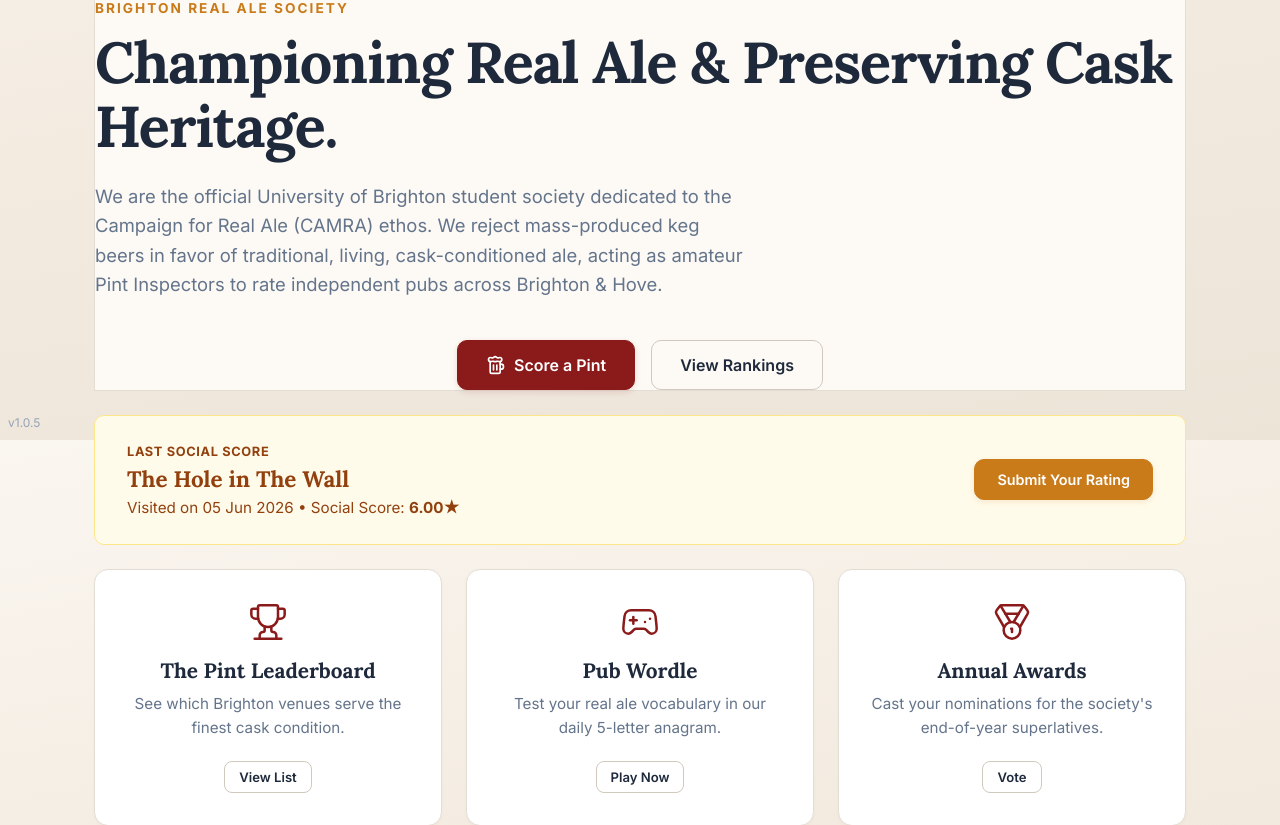
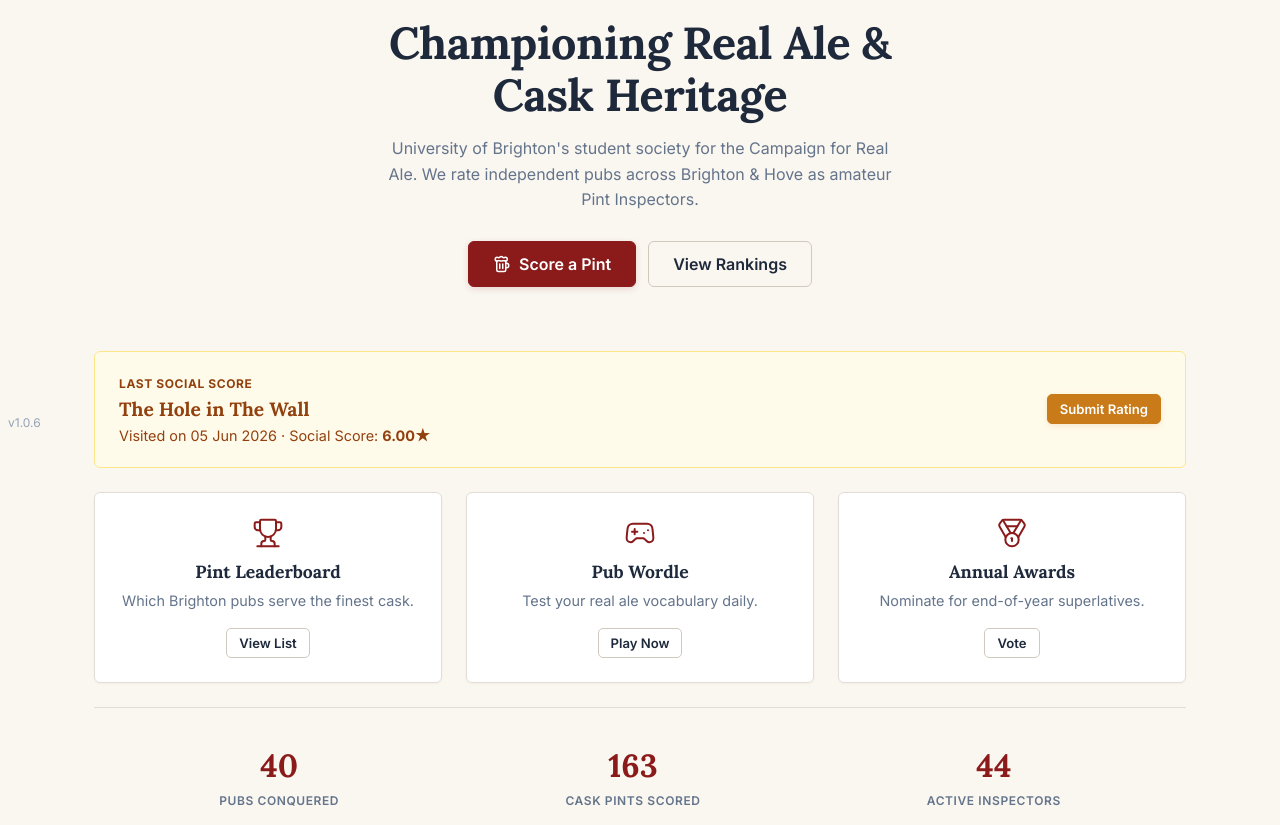
Before and after one commit to brightonale/bras-website, a Next.js app: page / in a window 1280 px wide. Shown: the part 360-1185 px from the top of the page. Built offline with nearby package versions, Linux system fonts and the light colour scheme.

Commit message:
De-AI design: flatten borders, tighten spacing, auto-fix stale localStorage, v1.0.6

```diff
--- a/src/app/globals.css
+++ b/src/app/globals.css
@@ -6,7 +6,7 @@
 :root {
   /* Core palette */
   --bg-color: #FAF6F0;
-  --bg-gradient: linear-gradient(170deg, #FAF6F0 0%, #F3EBE0 50%, #EDE4D8 100%);
+  --bg-gradient: none;
   --text-color: #1E293B;
   --text-muted: #64748B;
   --text-light: #94A3B8;
@@ -40,8 +40,8 @@
   --page-max: 1140px;
   --page-px: 24px;
   --section-gap: 40px;
-  --card-padding: 32px;
-  --card-radius: 14px;
+  --card-padding: 24px;
+  --card-radius: 6px;
 
   /* Feedback colors */
   --success-bg: #ECFDF5;
@@ -71,8 +71,6 @@
 
 body {
   background-color: var(--bg-color);
-  background-image: var(--bg-gradient);
-  background-attachment: fixed;
   color: var(--text-color);
   font-family: var(--font-body);
   line-height: 1.6;
@@ -140,12 +138,11 @@
   border-radius: var(--card-radius);
   padding: var(--card-padding);
   box-shadow: var(--shadow-sm);
-  transition: box-shadow 0.25s ease, transform 0.25s ease;
+  transition: box-shadow 0.2s ease;
 }
 
 .section-card--hoverable:hover {
-  box-shadow: var(--shadow-hover);
-  transform: translateY(-2px);
+  box-shadow: var(--shadow-md);
 }
 
 .section-card__title {
@@ -246,8 +243,8 @@
   font-family: var(--font-body);
   font-weight: 600;
   font-size: 0.9rem;
-  padding: 11px 22px;
-  border-radius: 10px;
+  padding: 10px 20px;
+  border-radius: 6px;
   border: 1px solid transparent;
   cursor: pointer;
   transition: all 0.2s ease;
@@ -267,8 +264,7 @@
 
 .btn--primary:hover {
   background: var(--primary-hover);
-  box-shadow: 0 4px 10px rgba(139, 26, 26, 0.22);
-  transform: translateY(-1px);
+  box-shadow: 0 3px 8px rgba(139, 26, 26, 0.18);
 }
 
 .btn--accent {
@@ -280,8 +276,7 @@
 
 .btn--accent:hover {
   background: var(--accent-hover);
-  box-shadow: 0 4px 10px rgba(201, 123, 26, 0.22);
-  transform: translateY(-1px);
+  box-shadow: 0 3px 8px rgba(201, 123, 26, 0.18);
 }
 
 .btn--outline {
@@ -296,13 +291,13 @@
 }
 
 .btn--sm {
-  padding: 7px 14px;
+  padding: 6px 12px;
   font-size: 0.82rem;
-  border-radius: 8px;
+  border-radius: 5px;
 }
 
 .btn--lg {
-  padding: 14px 28px;
+  padding: 12px 24px;
   font-size: 1rem;
 }
 
@@ -581,8 +576,8 @@
 select,
 textarea {
   width: 100%;
-  padding: 11px 14px;
-  border-radius: 10px;
+  padding: 10px 12px;
+  border-radius: 6px;
   border: 1px solid var(--border);
   background: var(--surface);
   color: var(--text-color);
@@ -615,8 +610,8 @@
 /* ==================== ALERTS / NOTICES ==================== */
 
 .notice {
-  padding: 16px 20px;
-  border-radius: 10px;
+  padding: 14px 18px;
+  border-radius: 6px;
   font-size: 0.9rem;
   line-height: 1.5;
   border: 1px solid;
--- a/src/app/layout.tsx
+++ b/src/app/layout.tsx
@@ -58,7 +58,7 @@
           </div>
         </footer>
         <div style={{ position: 'fixed', bottom: '8px', left: '8px', fontSize: '0.75rem', color: 'var(--text-light)', zIndex: 9999, pointerEvents: 'none' }}>
-          v1.0.5
+          v1.0.6
         </div>
       </body>
     </html>
--- a/src/app/page.tsx
+++ b/src/app/page.tsx
@@ -17,133 +17,141 @@
   return (
     <div className="page-container animate-fade-in" style={{ gap: '24px' }}>
 
-      {/* Hero Section */}
-      <div className="hero-section" style={{ backgroundColor: 'var(--surface-warm)', color: 'var(--text-color)', boxShadow: 'none', border: '1px solid var(--border)' }}>
-        <div className="hero-content">
+      {/* Hero */}
+      <div style={{
+        textAlign: 'center',
+        padding: '48px 20px 40px',
+      }}>
         <img
           src="/assets/bras-logo.png"
           alt="BRAS Logo"
-            style={{ width: '220px', height: '220px', objectFit: 'contain', marginBottom: '24px', borderRadius: '50%' }}
+          style={{ width: '160px', height: '160px', objectFit: 'contain', marginBottom: '24px' }}
         />
-          <span style={{
+        <div style={{
           color: 'var(--accent)',
           fontWeight: 700,
           textTransform: 'uppercase',
-            letterSpacing: '0.15em',
-            fontSize: '0.85rem',
-            display: 'block',
+          letterSpacing: '0.12em',
+          fontSize: '0.8rem',
           marginBottom: '12px'
         }}>
           Brighton Real Ale Society
-          </span>
+        </div>
         <h1 style={{
-            fontSize: 'clamp(2.4rem, 5vw, 3.6rem)',
-            lineHeight: 1.1,
-            letterSpacing: '-0.02em',
-            marginBottom: '24px',
-            fontFamily: 'var(--font-heading)'
+          fontSize: 'clamp(1.8rem, 4vw, 2.8rem)',
+          lineHeight: 1.15,
+          letterSpacing: '-0.01em',
+          marginBottom: '16px',
+          fontFamily: 'var(--font-heading)',
+          maxWidth: '600px',
+          margin: '0 auto 16px',
         }}>
-            Championing Real Ale &amp; Preserving Cask Heritage.
+          Championing Real Ale &amp; Cask Heritage
         </h1>
-          <p style={{ fontSize: '1.15rem', color: 'var(--text-muted)', lineHeight: 1.6, marginBottom: '40px', maxWidth: '650px' }}>
-            We are the official University of Brighton student society dedicated to the Campaign for Real Ale (CAMRA) ethos. We reject mass-produced keg beers in favor of traditional, living, cask-conditioned ale, acting as amateur Pint Inspectors to rate independent pubs across Brighton & Hove.
+        <p style={{
+          fontSize: '1rem',
+          color: 'var(--text-muted)',
+          lineHeight: 1.6,
+          marginBottom: '28px',
+          maxWidth: '520px',
+          margin: '0 auto 28px',
+        }}>
+          University of Brighton's student society for the Campaign for Real Ale. We rate independent pubs across Brighton &amp; Hove as amateur Pint Inspectors.
         </p>
 
-          <div style={{ display: 'flex', gap: '16px', flexWrap: 'wrap', justifyContent: 'center' }}>
+        <div style={{ display: 'flex', gap: '12px', flexWrap: 'wrap', justifyContent: 'center' }}>
           <Link href="/rate">
             <button className="btn btn--primary btn--lg">
-                <Beer size={20} /> Score a Pint
+              <Beer size={18} /> Score a Pint
             </button>
           </Link>
           <Link href="/leaderboard">
-              <button className="btn btn--outline btn--lg" style={{ color: 'var(--text-color)', borderColor: 'var(--border-strong)' }}>
+            <button className="btn btn--outline btn--lg">
               View Rankings
             </button>
           </Link>
         </div>
       </div>
-      </div>
 
-      {/* active crawl callout */}
+      {/* Active crawl callout */}
       {latestTimelineEvent && (
         <div className="notice notice--warning" style={{
           display: 'flex',
           justifyContent: 'space-between',
           alignItems: 'center',
           flexWrap: 'wrap',
-          gap: '20px',
-          padding: '24px 32px'
+          gap: '16px',
+          padding: '20px 24px'
         }}>
           <div>
-            <span style={{ fontWeight: 'bold', textTransform: 'uppercase', fontSize: '0.8rem', letterSpacing: '0.05em' }}>
+            <span style={{ fontWeight: 'bold', textTransform: 'uppercase', fontSize: '0.75rem', letterSpacing: '0.05em' }}>
               Last Social Score
             </span>
-            <h3 style={{ margin: '4px 0 0 0', fontFamily: 'var(--font-heading)', fontSize: '1.4rem', color: 'var(--warning-text)' }}>
+            <h3 style={{ margin: '4px 0 0 0', fontFamily: 'var(--font-heading)', fontSize: '1.2rem', color: 'var(--warning-text)' }}>
               {latestTimelineEvent.pub}
             </h3>
-            <p style={{ fontSize: '0.95rem', margin: '4px 0 0 0' }}>
-              Visited on {latestTimelineEvent.date} • Social Score: <strong>{latestTimelineEvent.avgScore.toFixed(2)}★</strong>
+            <p style={{ fontSize: '0.9rem', margin: '4px 0 0 0' }}>
+              Visited on {latestTimelineEvent.date} · Social Score: <strong>{latestTimelineEvent.avgScore.toFixed(2)}★</strong>
             </p>
           </div>
           <Link href="/rate">
-            <button className="btn btn--accent">
-              Submit Your Rating
+            <button className="btn btn--accent btn--sm">
+              Submit Rating
             </button>
           </Link>
         </div>
       )}
 
-      {/* Quick Links Row */}
+      {/* Quick Links */}
       <div className="grid-auto">
-        <div className="section-card section-card--hoverable" style={{ textAlign: 'center', padding: '32px' }}>
-          <div style={{ display: 'flex', justifyContent: 'center', marginBottom: '16px', color: 'var(--primary)' }}><Trophy size={40} strokeWidth={1.5} /></div>
-          <h3 className="section-card__title" style={{ borderBottom: 'none', paddingBottom: '0', marginBottom: '8px' }}>The Pint Leaderboard</h3>
-          <p style={{ color: 'var(--text-muted)', fontSize: '0.95rem', marginBottom: '20px' }}>
-            See which Brighton venues serve the finest cask condition.
+        <div className="section-card section-card--hoverable" style={{ textAlign: 'center', padding: '24px' }}>
+          <div style={{ display: 'flex', justifyContent: 'center', marginBottom: '12px', color: 'var(--primary)' }}><Trophy size={32} strokeWidth={1.5} /></div>
+          <h3 style={{ fontSize: '1.1rem', fontFamily: 'var(--font-heading)', marginBottom: '6px' }}>Pint Leaderboard</h3>
+          <p style={{ color: 'var(--text-muted)', fontSize: '0.9rem', marginBottom: '16px' }}>
+            Which Brighton pubs serve the finest cask.
           </p>
           <Link href="/leaderboard"><button className="btn btn--outline btn--sm">View List</button></Link>
         </div>
 
-        <div className="section-card section-card--hoverable" style={{ textAlign: 'center', padding: '32px' }}>
-          <div style={{ display: 'flex', justifyContent: 'center', marginBottom: '16px', color: 'var(--primary)' }}><Gamepad2 size={40} strokeWidth={1.5} /></div>
-          <h3 className="section-card__title" style={{ borderBottom: 'none', paddingBottom: '0', marginBottom: '8px' }}>Pub Wordle</h3>
-          <p style={{ color: 'var(--text-muted)', fontSize: '0.95rem', marginBottom: '20px' }}>
-            Test your real ale vocabulary in our daily 5-letter anagram.
+        <div className="section-card section-card--hoverable" style={{ textAlign: 'center', padding: '24px' }}>
+          <div style={{ display: 'flex', justifyContent: 'center', marginBottom: '12px', color: 'var(--primary)' }}><Gamepad2 size={32} strokeWidth={1.5} /></div>
+          <h3 style={{ fontSize: '1.1rem', fontFamily: 'var(--font-heading)', marginBottom: '6px' }}>Pub Wordle</h3>
+          <p style={{ color: 'var(--text-muted)', fontSize: '0.9rem', marginBottom: '16px' }}>
+            Test your real ale vocabulary daily.
           </p>
           <Link href="/wordle"><button className="btn btn--outline btn--sm">Play Now</button></Link>
         </div>
 
-        <div className="section-card section-card--hoverable" style={{ textAlign: 'center', padding: '32px' }}>
-          <div style={{ display: 'flex', justifyContent: 'center', marginBottom: '16px', color: 'var(--primary)' }}><Medal size={40} strokeWidth={1.5} /></div>
-          <h3 className="section-card__title" style={{ borderBottom: 'none', paddingBottom: '0', marginBottom: '8px' }}>Annual Awards</h3>
-          <p style={{ color: 'var(--text-muted)', fontSize: '0.95rem', marginBottom: '20px' }}>
-            Cast your nominations for the society's end-of-year superlatives.
+        <div className="section-card section-card--hoverable" style={{ textAlign: 'center', padding: '24px' }}>
+          <div style={{ display: 'flex', justifyContent: 'center', marginBottom: '12px', color: 'var(--primary)' }}><Medal size={32} strokeWidth={1.5} /></div>
+          <h3 style={{ fontSize: '1.1rem', fontFamily: 'var(--font-heading)', marginBottom: '6px' }}>Annual Awards</h3>
+          <p style={{ color: 'var(--text-muted)', fontSize: '0.9rem', marginBottom: '16px' }}>
+            Nominate for end-of-year superlatives.
           </p>
           <Link href="/awards"><button className="btn btn--outline btn--sm">Vote</button></Link>
         </div>
       </div>
 
-      {/* Society Quick Stats */}
+      {/* Stats */}
       <div style={{
         display: 'flex',
         justifyContent: 'space-around',
         flexWrap: 'wrap',
-        gap: '20px',
-        padding: '40px 20px',
+        gap: '16px',
+        padding: '32px 20px',
         borderTop: '1px solid var(--border)',
-        marginTop: '20px'
       }}>
         <div style={{ textAlign: 'center' }}>
-          <div style={{ fontFamily: 'var(--font-heading)', fontSize: '2.5rem', fontWeight: 700, color: 'var(--primary)' }}>{totalPubs}</div>
-          <div style={{ fontSize: '0.8rem', color: 'var(--text-muted)', textTransform: 'uppercase', letterSpacing: '0.05em', fontWeight: 600 }}>Pubs Conquered</div>
+          <div style={{ fontFamily: 'var(--font-heading)', fontSize: '2rem', fontWeight: 700, color: 'var(--primary)' }}>{totalPubs}</div>
+          <div style={{ fontSize: '0.75rem', color: 'var(--text-muted)', textTransform: 'uppercase', letterSpacing: '0.05em', fontWeight: 600 }}>Pubs Conquered</div>
         </div>
         <div style={{ textAlign: 'center' }}>
-          <div style={{ fontFamily: 'var(--font-heading)', fontSize: '2.5rem', fontWeight: 700, color: 'var(--primary)' }}>{totalPintsInspected}</div>
-          <div style={{ fontSize: '0.8rem', color: 'var(--text-muted)', textTransform: 'uppercase', letterSpacing: '0.05em', fontWeight: 600 }}>Cask Pints Scored</div>
+          <div style={{ fontFamily: 'var(--font-heading)', fontSize: '2rem', fontWeight: 700, color: 'var(--primary)' }}>{totalPintsInspected}</div>
+          <div style={{ fontSize: '0.75rem', color: 'var(--text-muted)', textTransform: 'uppercase', letterSpacing: '0.05em', fontWeight: 600 }}>Cask Pints Scored</div>
         </div>
         <div style={{ textAlign: 'center' }}>
-          <div style={{ fontFamily: 'var(--font-heading)', fontSize: '2.5rem', fontWeight: 700, color: 'var(--primary)' }}>{totalMembers}</div>
-          <div style={{ fontSize: '0.8rem', color: 'var(--text-muted)', textTransform: 'uppercase', letterSpacing: '0.05em', fontWeight: 600 }}>Active Inspectors</div>
+          <div style={{ fontFamily: 'var(--font-heading)', fontSize: '2rem', fontWeight: 700, color: 'var(--primary)' }}>{totalMembers}</div>
+          <div style={{ fontSize: '0.75rem', color: 'var(--text-muted)', textTransform: 'uppercase', letterSpacing: '0.05em', fontWeight: 600 }}>Active Inspectors</div>
         </div>
       </div>
 
```
Also changed, not shown: src/app/login/page.tsx (+29 -9 lines). Lines whose indentation alone changed are shown as unchanged.
